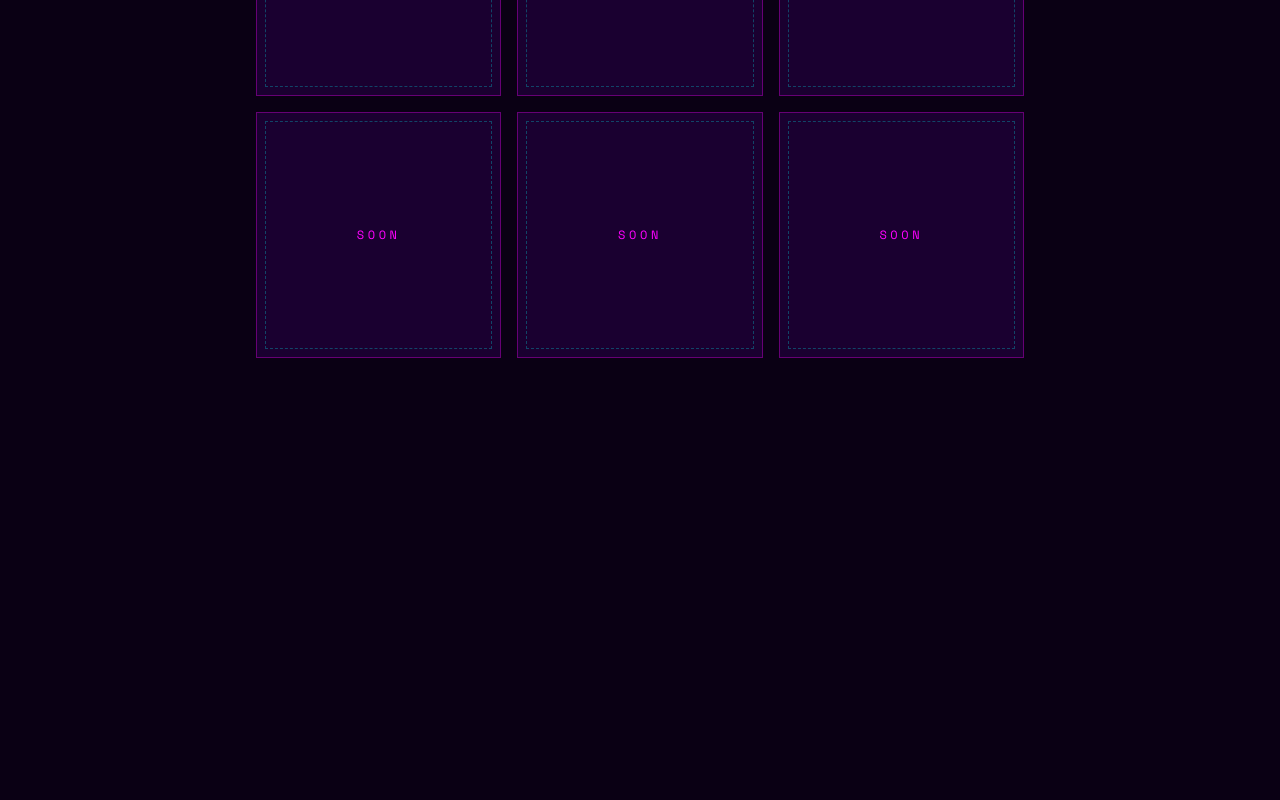
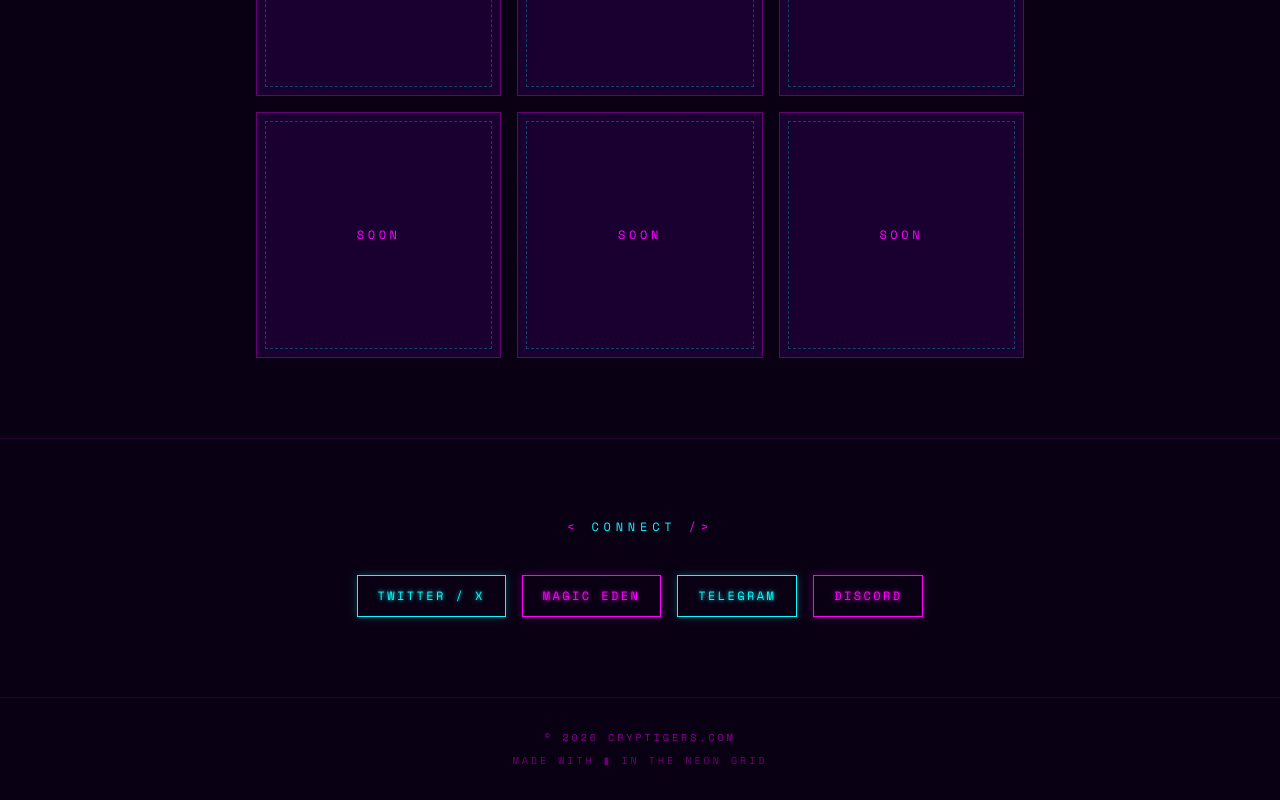
Before and after one commit to Cryptigers/Cryptigers-site, a Next.js app: page / in a window 1280 px wide. Shown: the part 1431-2231 px from the top of the page. Before the commit the page ends 1869 px from the top, so only its background shows below. Built offline with nearby package versions, Linux system fonts and the light colour scheme.

Commit message:
Add Connect and Footer sections

```diff
--- /dev/null
+++ b/app/components/Connect.tsx
@@ -0,0 +1,58 @@
+// Описываем массив ссылок на соцсети
+const links: { name: string; url: string; color: string }[] = [  {
+    name: "Twitter / X",
+    url: "#",
+    color: "#00ffff",
+  },
+  {
+    name: "Magic Eden",
+    url: "#",
+    color: "#ff00ff",
+  },
+  {
+    name: "Telegram",
+    url: "#",
+    color: "#00ffff",
+  },
+  {
+    name: "Discord",
+    url: "#",
+    color: "#ff00ff",
+  },
+];
+
+export default function Connect() {
+  return (
+    <section id="connect" className="px-6 py-20 border-t border-[#ff00ff22]">
+      <h2
+        className="text-center text-xs uppercase tracking-[0.4em] mb-10"
+        style={{ color: "var(--neon-cyan)" }}
+      >
+        <span style={{ color: "var(--neon-magenta)" }}>&lt; </span>
+        connect
+        <span style={{ color: "var(--neon-magenta)" }}> /&gt;</span>
+      </h2>
+
+      {/* Сетка кнопок-ссылок */}
+      <div className="flex flex-wrap justify-center gap-4 max-w-2xl mx-auto">
+        {links.map((link) => (
+          <a
+            key={link.name}
+            href={link.url}
+            target="_blank"
+            rel="noopener noreferrer"
+            className="px-5 py-3 text-xs uppercase tracking-[0.2em] border transition hover:bg-white/5"
+            style={{
+              color: link.color,
+              borderColor: link.color,
+              boxShadow: `0 0 8px ${link.color}44`,
+              textShadow: `0 0 4px ${link.color}`,
+            }}
+          >
+            {link.name}
+          </a>
+        ))}
+      </div>
+    </section>
+  );
+}
--- /dev/null
+++ b/app/components/Footer.tsx
@@ -0,0 +1,20 @@
+export default function Footer() {
+  const year = new Date().getFullYear();
+
+  return (
+    <footer className="px-6 py-8 border-t border-[#ff00ff22] text-center">
+      <p
+        className="text-[10px] tracking-[0.3em] uppercase"
+        style={{ color: "#ff00ff88" }}
+      >
+        © {year} CRYPTIGERS.COM
+      </p>
+      <p
+        className="text-[10px] tracking-[0.3em] uppercase mt-2"
+        style={{ color: "#ff00ff66" }}
+      >
+        Made with ▮ in the neon grid
+      </p>
+    </footer>
+  );
+}
--- a/app/page.tsx
+++ b/app/page.tsx
@@ -1,6 +1,8 @@
 import Hero from "./components/Hero";
 import Manifesto from "./components/Manifesto";
 import Gallery from "./components/Gallery";
+import Connect from "./components/Connect";
+import Footer from "./components/Footer";
 
 export default function Home() {
   return (
@@ -8,6 +10,8 @@ export default function Home() {
       <Hero />
       <Manifesto />
       <Gallery />
+      <Connect />
+      <Footer />
     </main>
   );
 }
```
